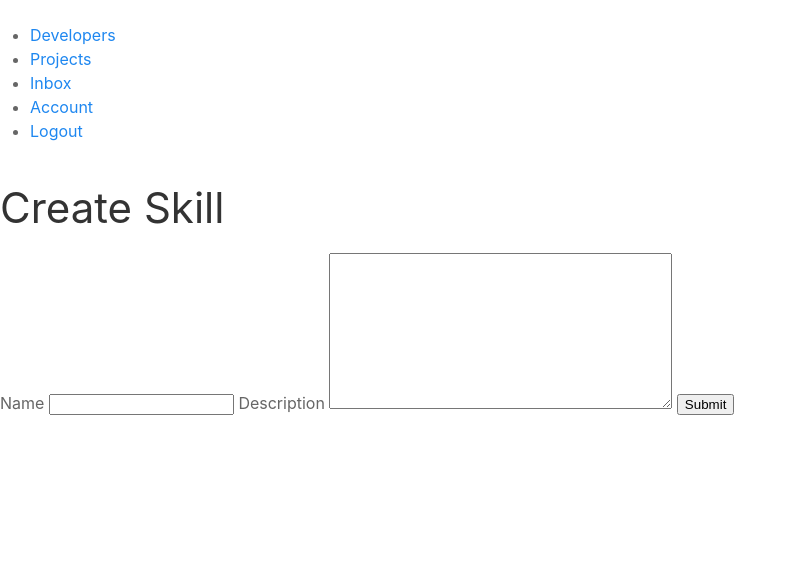
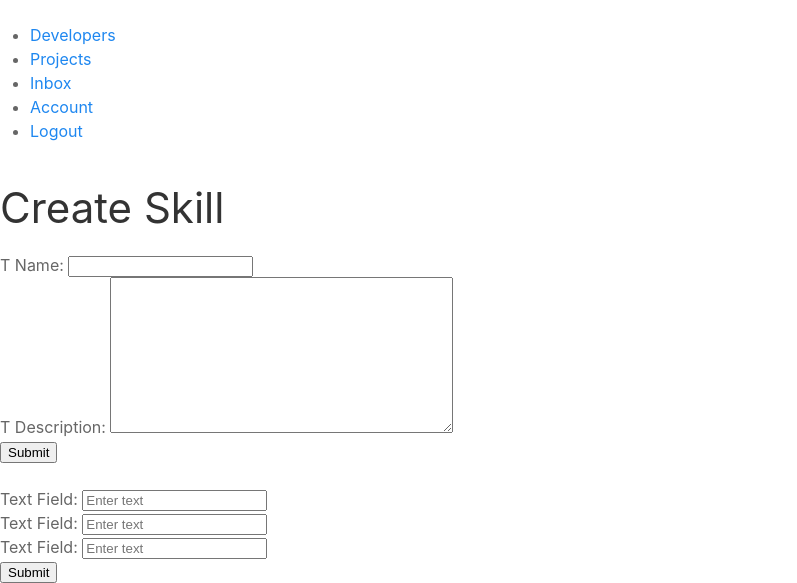
Before and after one commit to LeahGrim/devsearch, a Django app: page /create-skill/ in a window 1280 px wide. Shown: the part 321-904 px from the top of the page, without its empty margins (0-797 px from the left). Before the commit the page ends 736 px from the top, so only its background shows below. Run offline with Django 4.2, Linux system fonts and the light colour scheme; a user stored in the database is signed in; data comes from the database, SQL or seed files in the repository; some libraries are stand-ins or nearby versions.

Commit message:
committing changes

```diff
--- a/users/templates/users/skill_form.html
+++ b/users/templates/users/skill_form.html
@@ -5,9 +5,49 @@
 <form method="POST" action="">
     {% csrf_token %}
     {% for field in form %}
-    {{field.label}}
-    {{field}}
+
+      <!-- Input:Text -->
+      <div class="form__field">
+        <label for="formInput#text">T   {{field.label}}: </label>
+        {{field}}
+    </div>
+
     {% endfor %}
     <input type="submit" value="Submit" />
 </form>
+
+    <!-- Main Section -->
+    <main class="formPage my-xl">
+        <div class="content-box">
+            <div class="formWrapper">
+                <a class="backButton" href="#"><i class="im im-angle-left"></i></a>
+                <br>
+
+                <form class="form" method="POST">
+                    <!-- Input:Text -->
+                    <div class="form__field">
+                        <label for="formInput#text">Text Field: </label>
+                        <input class="input input--text" id="formInput#text" type="text" name="text"
+                            placeholder="Enter text" />
+                    </div>
+
+                    <!-- Input:Text -->
+                    <div class="form__field">
+                        <label for="formInput#text">Text Field: </label>
+                        <input class="input input--text" id="formInput#text" type="text" name="text"
+                            placeholder="Enter text" />
+                    </div>
+
+                    <!-- Input:Text -->
+                    <div class="form__field">
+                        <label for="formInput#text">Text Field: </label>
+                        <input class="input input--text" id="formInput#text" type="text" name="text"
+                            placeholder="Enter text" />
+                    </div>
+                    <input class="btn btn--sub btn--lg  my-md" type="submit" value="Submit" />
+                </form>
+            </div>
+        </div>
+    </main>
+
 {% endblock content %}
```
Also changed, not shown: projects/templates/form-template.html (added, +80 -0 lines).
